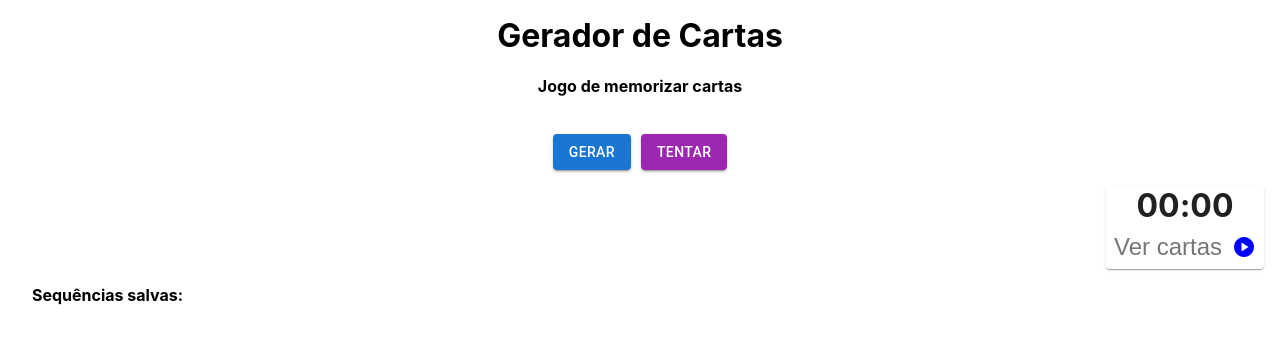
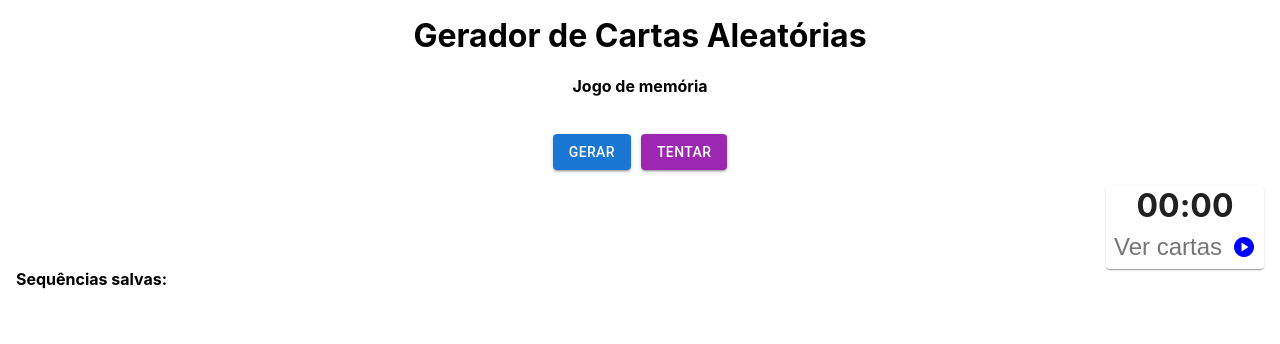
Before and after one commit to aironherbert/mental-palace, a React (Create React App) app: page / in a window 1280 px wide. Shown: the top 344 px of the page. Built offline with nearby package versions, Linux system fonts and the light colour scheme.

Commit message:
fix: ajuste do timer

```diff
--- a/src/App.tsx
+++ b/src/App.tsx
@@ -148,8 +148,8 @@ export default function App() {
 
   return (
     <div className="App">
-      <h1 style={{ margin: 0 }}>Gerador de Cartas</h1>
-      <h4>Jogo de memorizar cartas</h4>
+      <h1 style={{ margin: 0 }}>Gerador de Cartas Aleatórias</h1>
+      <h4>Jogo de memória</h4>
       <div style={{ display: "flex", width: "100%" }}>
         <div
           style={{
@@ -184,6 +184,11 @@ export default function App() {
           </div>
           <Stopwatch code={code} setShow={setShow} />
           <div
+            style={{ display: "flex", justifyContent: "start", width: "100%" }}
+          >
+            <div style={{ fontWeight: "bold" }}>Sequências salvas:</div>
+          </div>
+          <div
             style={{
               width: "100%",
               display: "flex",
@@ -192,7 +197,6 @@ export default function App() {
               flexWrap: "wrap",
             }}
           >
-            <span style={{ fontWeight: "bold" }}>Sequências salvas:</span>
             {Object.keys(savedCards ?? {}).map((key) => (
               <SaveCard
                 key={key}
--- a/src/components/stopwatch.tsx
+++ b/src/components/stopwatch.tsx
@@ -40,9 +40,7 @@ export default function Stopwatch({ code, setShow }: Proptypes) {
     code,
     {}
   );
-  const [time, setTime] = useState<Time>(
-    () => dataTime[code] ?? { minutes: "00", seconds: "00" }
-  );
+  const [time, setTime] = useState<Time>({ minutes: "59", seconds: "00" });
   const [play, setPlay] = useState(false);
   const timer = useRef<NodeJS.Timeout>();
 
@@ -59,17 +57,10 @@ export default function Stopwatch({ code, setShow }: Proptypes) {
           const minutes = prev.minutes ?? "00";
           const seconds = prev.seconds ?? "00";
           if (seconds === "59") {
-            if (minutes === "59") {
-              return {
-                minutes: "00",
-                seconds: "00",
-              };
-            } else {
-              return {
-                minutes: String(parseInt(minutes, 1) + 1).padStart(2, "0"),
-                seconds: "00",
-              };
-            }
+            return {
+              minutes: String(parseInt(minutes, 10) + 1).padStart(2, "0"),
+              seconds: "00",
+            };
           }
           return {
             minutes: minutes,
```
